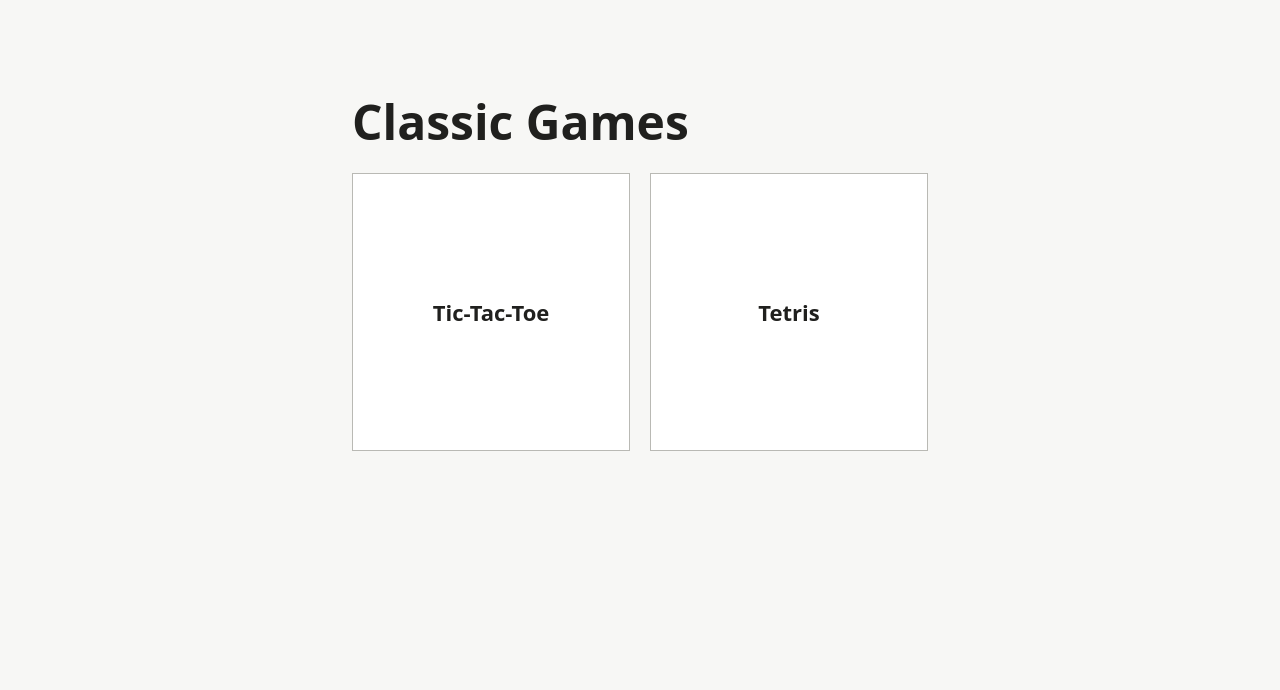
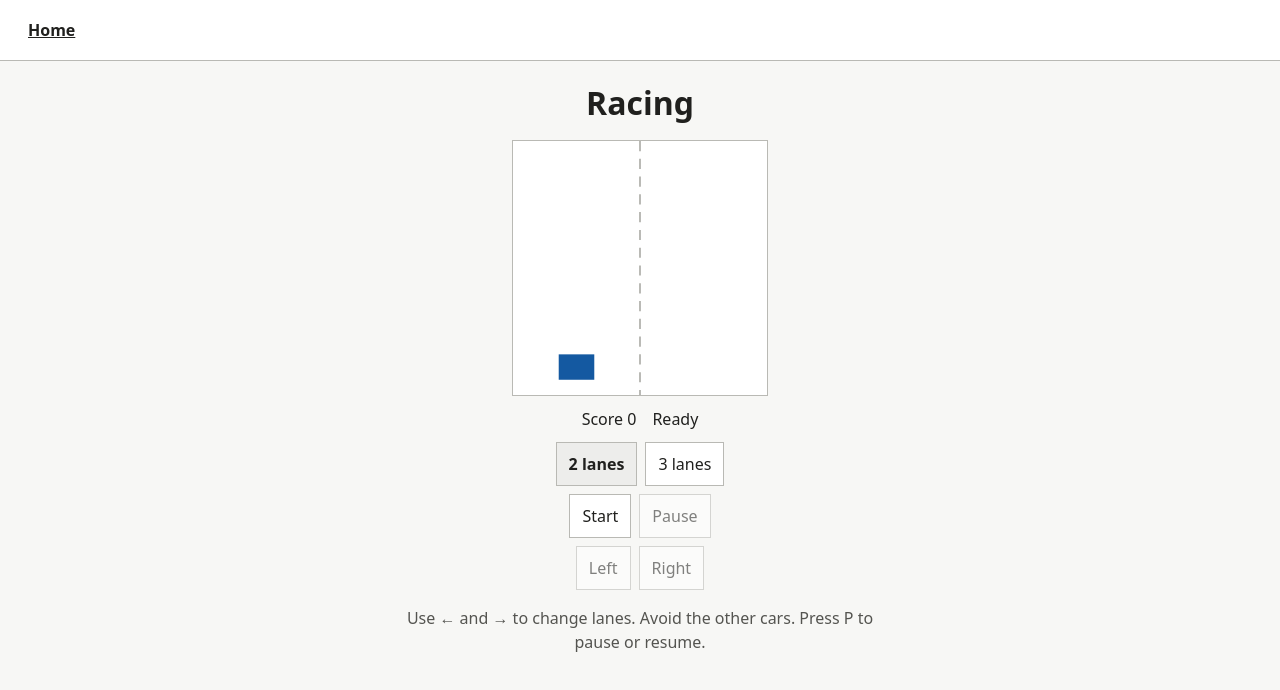
Before and after one commit to santijaga/classic-games, an Angular app: page /racing in a window 1280 px wide. Before the commit this address led to /. Shown: the top 690 px of the page. Built offline with nearby package versions, Linux system fonts and the light colour scheme.

Commit message:
Add two- and three-lane Racing game

```diff
--- a/src/app/app.routes.ts
+++ b/src/app/app.routes.ts
@@ -17,5 +17,10 @@ export const routes: Routes = [
     title: 'Tetris | Classic Games',
     loadComponent: () => import('./tetris/tetris').then((module) => module.Tetris),
   },
+  {
+    path: 'racing',
+    title: 'Racing | Classic Games',
+    loadComponent: () => import('./racing/racing').then((module) => module.Racing),
+  },
   { path: '**', redirectTo: '' },
 ];
--- /dev/null
+++ b/src/app/arcade/arcade-controls.ts
@@ -0,0 +1,69 @@
+import { Component, input, output } from '@angular/core';
+import { Phase } from './arcade-loop';
+
+@Component({
+  selector: 'app-arcade-controls',
+  host: { '(document:keydown)': 'onKey($event)' },
+  template: `
+    <p class="stats"><span>Score {{ score() }}</span><span role="status">{{ labels[phase()] }}</span></p>
+    <ng-content />
+    <div class="controls" role="group" aria-label="Game controls">
+      <button type="button" (click)="start.emit()">{{ phase() === 'ready' ? 'Start' : 'Restart' }}</button>
+      <button type="button" [disabled]="phase() !== 'playing' && phase() !== 'paused'" (click)="pause.emit()">
+        {{ phase() === 'paused' ? 'Resume' : 'Pause' }}
+      </button>
+    </div>
+    <div class="controls" role="group" aria-label="Movement controls">
+      @for (label of actions(); track label) {
+        <button type="button" [disabled]="phase() !== 'playing'" (click)="move.emit(label)">{{ label }}</button>
+      }
+    </div>
+    <p class="instructions">{{ instructions() }}</p>
+  `,
+  styles: `
+    .stats, .controls {
+      display: flex;
+      justify-content: center;
+      flex-wrap: wrap;
+      gap: 0.5rem;
+    }
+    .stats { gap: 1rem; margin: 0.75rem 0; font-variant-numeric: tabular-nums; }
+    .controls { margin-top: 0.5rem; }
+    button { min-height: 2.75rem; padding: 0 0.75rem; touch-action: manipulation; }
+    button:disabled { opacity: 0.55; }
+    .instructions { color: var(--muted); line-height: 1.5; }
+  `,
+})
+export class ArcadeControls {
+  readonly phase = input.required<Phase>();
+  readonly score = input.required<number>();
+  readonly actions = input.required<readonly string[]>();
+  readonly instructions = input.required<string>();
+  readonly start = output();
+  readonly pause = output();
+  readonly move = output<string>();
+
+  protected readonly labels: Record<Phase, string> = {
+    ready: 'Ready',
+    playing: 'Playing',
+    paused: 'Paused',
+    'game-over': 'Game over',
+    won: 'You win',
+  };
+
+  protected onKey(event: KeyboardEvent): void {
+    if (event.altKey || event.ctrlKey || event.metaKey || event.shiftKey) return;
+
+    const phase = this.phase();
+    if (event.code === 'KeyP' && (phase === 'playing' || phase === 'paused')) {
+      event.preventDefault();
+      if (!event.repeat) this.pause.emit();
+      return;
+    }
+
+    const action = event.code.startsWith('Arrow') ? event.code.slice(5) : '';
+    if (phase !== 'playing' || !this.actions().includes(action)) return;
+    event.preventDefault();
+    this.move.emit(action);
+  }
+}
--- /dev/null
+++ b/src/app/arcade/arcade-loop.ts
@@ -0,0 +1,31 @@
+import { DestroyRef, inject, signal } from '@angular/core';
+
+export type Phase = 'ready' | 'playing' | 'paused' | 'game-over' | 'won';
+
+export class ArcadeLoop {
+  private readonly state = signal<Phase>('ready');
+  readonly phase = this.state.asReadonly();
+  private timer?: ReturnType<typeof setInterval>;
+
+  constructor() {
+    inject(DestroyRef).onDestroy(() => clearInterval(this.timer));
+  }
+
+  start(step: () => void, interval: number): void {
+    clearInterval(this.timer);
+    this.state.set('playing');
+    this.timer = setInterval(() => {
+      if (this.phase() === 'playing') step();
+    }, interval);
+  }
+
+  togglePause(): void {
+    if (this.phase() === 'playing') this.state.set('paused');
+    else if (this.phase() === 'paused') this.state.set('playing');
+  }
+
+  finish(result: 'game-over' | 'won'): void {
+    clearInterval(this.timer);
+    this.state.set(result);
+  }
+}
--- a/src/app/dashboard/dashboard.ts
+++ b/src/app/dashboard/dashboard.ts
@@ -10,6 +10,7 @@ import { RouterLink } from '@angular/router';
       <nav aria-label="Games">
         <a routerLink="/tic-tac-toe">Tic-Tac-Toe</a>
         <a routerLink="/tetris">Tetris</a>
+        <a routerLink="/racing">Racing</a>
       </nav>
     </main>
   `,
--- /dev/null
+++ b/src/app/racing/racing.html
@@ -0,0 +1,25 @@
+<app-game-page title="Racing">
+  <svg viewBox="0 0 100 100" role="img" aria-label="Racing track">
+    @for (divider of laneCount() === 2 ? [50] : [100 / 3, 200 / 3]; track divider) {
+      <line class="divider" [attr.x1]="divider" [attr.x2]="divider" y1="0" y2="100" />
+    }
+    @for (car of obstacles(); track car.id) {
+      <rect class="obstacle" [attr.x]="carX(car.lane)" [attr.y]="car.y" [attr.width]="carWidth" [attr.height]="carHeight" />
+    }
+    <rect class="player" [attr.x]="carX(lane())" [attr.y]="playerY" [attr.width]="carWidth" [attr.height]="carHeight" />
+  </svg>
+  <app-arcade-controls
+    [phase]="loop.phase()"
+    [score]="score()"
+    [actions]="actions"
+    instructions="Use ← and → to change lanes. Avoid the other cars. Press P to pause or resume."
+    (start)="start()"
+    (pause)="loop.togglePause()"
+    (move)="move($event)"
+  >
+    <div class="lanes" role="group" aria-label="Lane count">
+      <button type="button" [attr.aria-pressed]="laneCount() === 2" (click)="selectLanes(2)">2 lanes</button>
+      <button type="button" [attr.aria-pressed]="laneCount() === 3" (click)="selectLanes(3)">3 lanes</button>
+    </div>
+  </app-arcade-controls>
+</app-game-page>
--- /dev/null
+++ b/src/app/racing/racing.ts
@@ -0,0 +1,91 @@
+import { Component, signal } from '@angular/core';
+import { ArcadeControls } from '../arcade/arcade-controls';
+import { ArcadeLoop } from '../arcade/arcade-loop';
+import { GamePage } from '../game-page/game-page';
+
+const playerY = 84;
+const carHeight = 10;
+const carWidth = 14;
+
+interface Obstacle {
+  id: number;
+  lane: number;
+  y: number;
+}
+
+@Component({
+  selector: 'app-racing',
+  imports: [GamePage, ArcadeControls],
+  templateUrl: './racing.html',
+  styles: `
+    svg {
+      display: block;
+      width: min(100%, clamp(10rem, 32dvh, 18rem));
+      height: auto;
+      margin-inline: auto;
+      border: 1px solid var(--border);
+      background: var(--surface);
+    }
+    .divider { stroke: #93938c; stroke-width: 0.5; stroke-dasharray: 4 3; }
+    .player { fill: #1459a1; }
+    .obstacle { fill: #a43c3c; }
+    .lanes { display: flex; justify-content: center; gap: 0.5rem; }
+    .lanes button { min-height: 2.75rem; padding: 0 0.75rem; }
+    .lanes button[aria-pressed='true'] { background: var(--hover); font-weight: 600; }
+  `,
+})
+export class Racing {
+  protected readonly loop = new ArcadeLoop();
+  protected readonly laneCount = signal<2 | 3>(2);
+  protected readonly lane = signal(0);
+  protected readonly obstacles = signal<Obstacle[]>([]);
+  protected readonly score = signal(0);
+  protected readonly playerY = playerY;
+  protected readonly carHeight = carHeight;
+  protected readonly carWidth = carWidth;
+  protected readonly actions = ['Left', 'Right'];
+  private ticksUntilSpawn = 0;
+  private nextId = 0;
+
+  protected selectLanes(count: 2 | 3): void {
+    if (this.laneCount() === count) return;
+    this.laneCount.set(count);
+    if (this.loop.phase() === 'ready') this.lane.set(0);
+    else this.start();
+  }
+
+  protected start(): void {
+    this.lane.set(0);
+    this.score.set(0);
+    this.obstacles.set([]);
+    this.ticksUntilSpawn = 0;
+    this.loop.start(() => this.step(), 25);
+  }
+
+  protected move(direction: string): void {
+    const next = this.lane() + (direction === 'Left' ? -1 : 1);
+    this.lane.set(Math.max(0, Math.min(this.laneCount() - 1, next)));
+  }
+
+  protected carX(lane: number): number {
+    return ((lane + 0.5) * 100) / this.laneCount() - carWidth / 2;
+  }
+
+  private step(): void {
+    const speed = 0.85 + Math.min(this.score() * 0.05, 0.9);
+    const moved = this.obstacles().map((car) => ({ ...car, y: car.y + speed }));
+    if (this.ticksUntilSpawn === 0) {
+      moved.push({ id: this.nextId++, lane: Math.floor(Math.random() * this.laneCount()), y: -carHeight });
+      this.ticksUntilSpawn = Math.ceil(42 / speed);
+    }
+    this.ticksUntilSpawn--;
+
+    const onRoad = moved.filter((car) => car.y < 100);
+    this.obstacles.set(onRoad);
+    this.score.update((score) => score + moved.length - onRoad.length);
+
+    if (onRoad.some((car) => car.lane === this.lane() && car.y + carHeight > playerY && car.y < playerY + carHeight)) {
+      this.loop.finish('game-over');
+    }
+  }
+}
```
